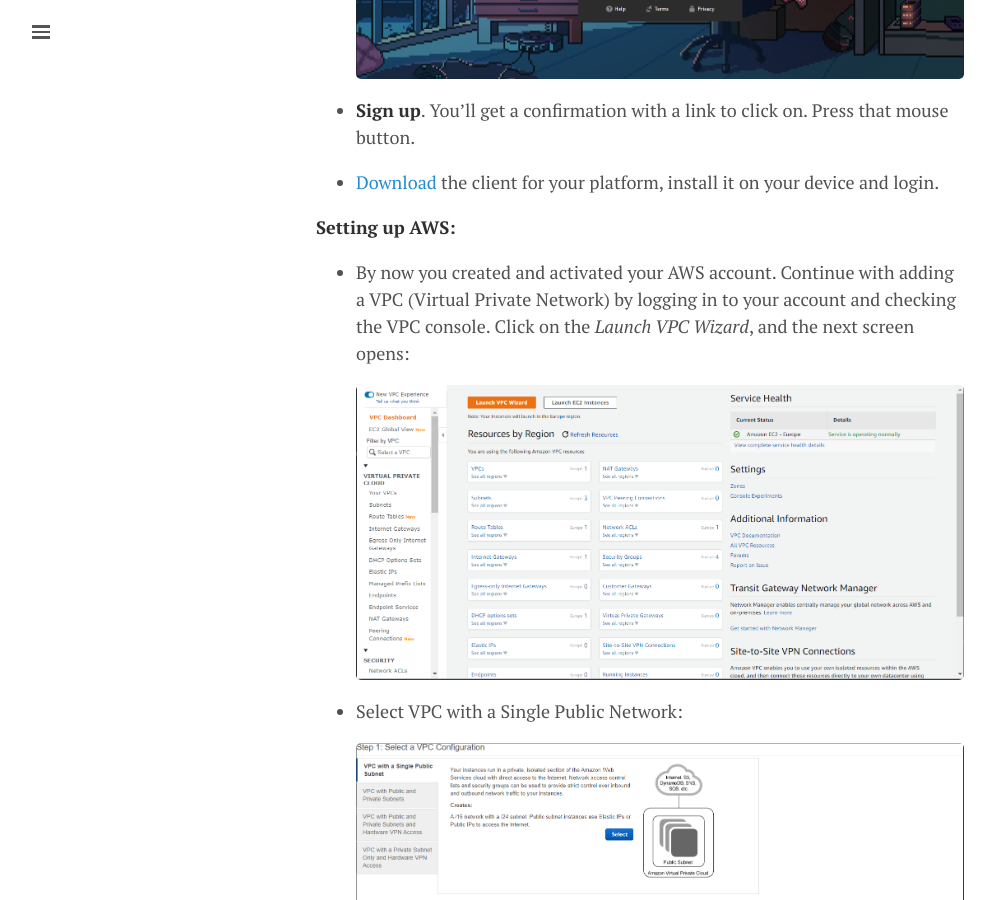
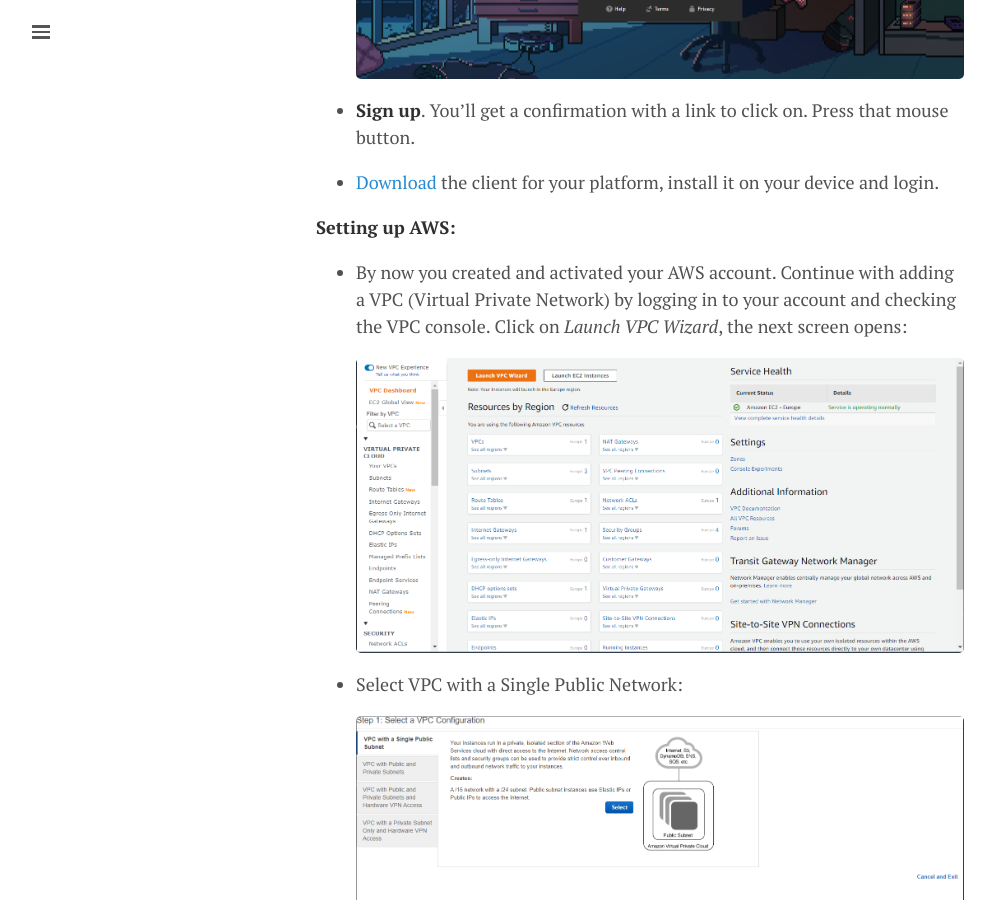
Before and after one commit to lgeurts/lgeurts.github.io, a Jekyll site: the page built from _posts/2021-11-02-aws-high-performance-cloud-gaming.md, in a window 1280 px wide and 900 px high, scrolled down 1731 px. Shown: the whole window, without its empty margins (0-995 px from the left). Built offline with Jekyll 4.4.1, drawn with Linux system fonts in a browser that asks for light colours; nearby versions of some CDN libraries; comment, search, counter and statistics services are not loaded.

Commit message:
Update 2021-11-02-aws-high-performance-cloud-gaming.md

```diff
--- a/_posts/2021-11-02-aws-high-performance-cloud-gaming.md
+++ b/_posts/2021-11-02-aws-high-performance-cloud-gaming.md
@@ -50,7 +50,7 @@
 
 **Setting up AWS:**
 
-- By now you created and activated your AWS account. Continue with adding a VPC (Virtual Private Network) by logging in to your account and checking the VPC console. Click on the *Launch VPC Wizard*, and the next screen opens:
+- By now you created and activated your AWS account. Continue with adding a VPC (Virtual Private Network) by logging in to your account and checking the VPC console. Click on *Launch VPC Wizard*, the next screen opens:
 
   <img src="/assets/aws-parsec-setup/vpc-dashboard.png" width="654">
 
```
